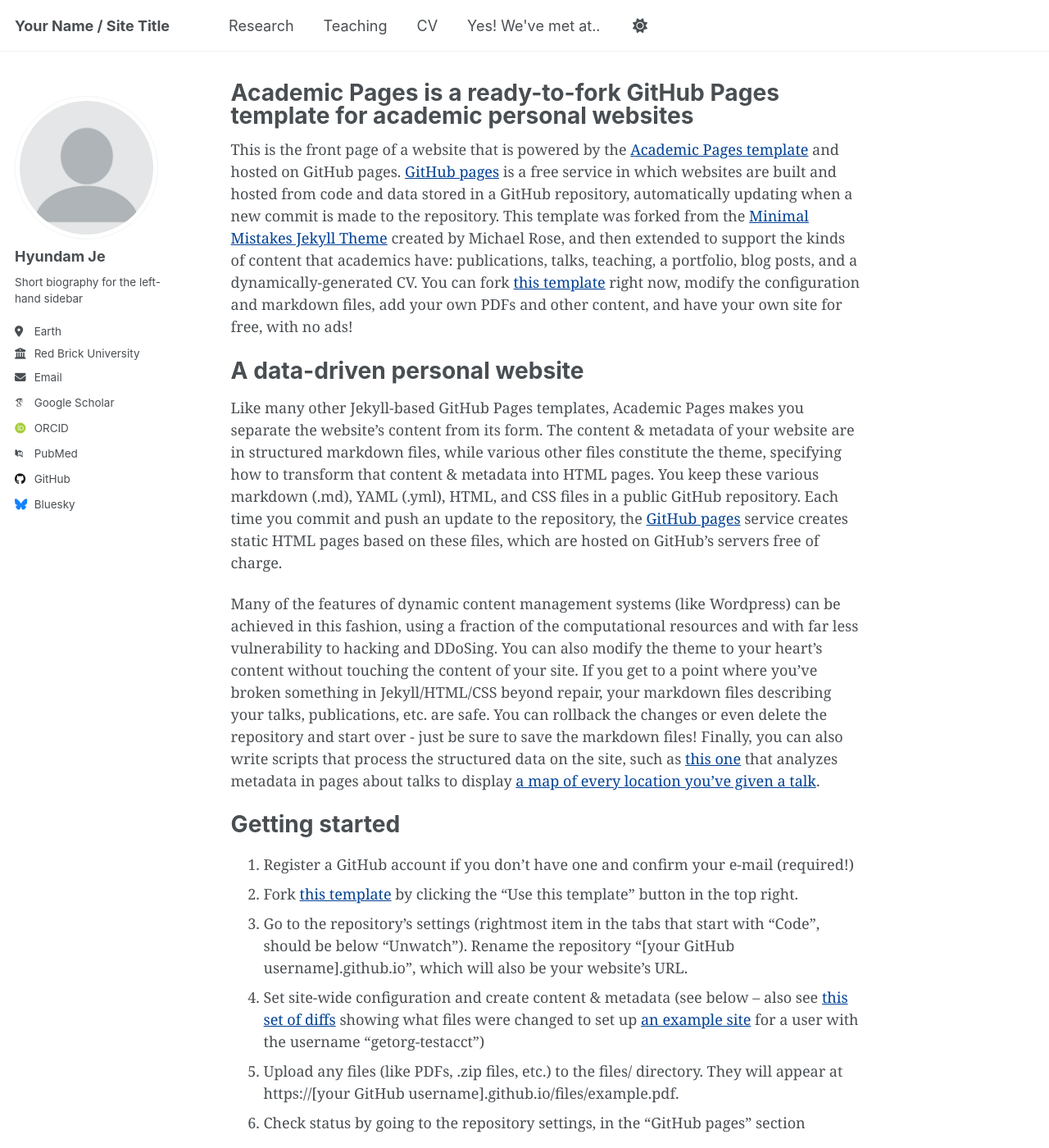
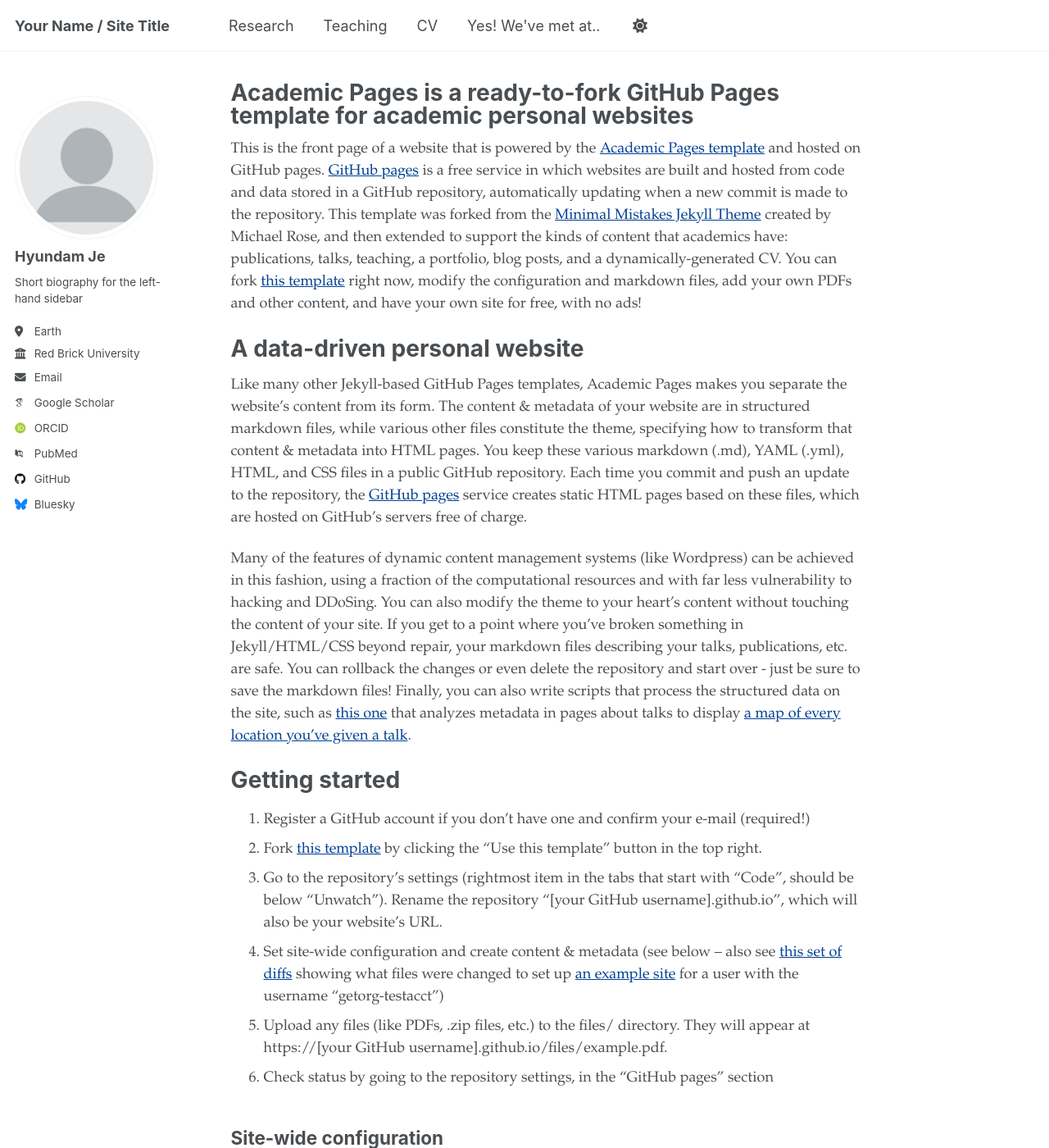
Before and after one commit to hyundamje/hyundamje.github.io, a Jekyll site: the page built from _pages/about.md, in a window 1280 px wide and 1400 px high. Shown: the whole window at 82% size. Built offline with Jekyll 4.4.1, drawn with Linux system fonts in a browser that asks for light colours; some web fonts are replaced.

Commit message:
Update _base.scss

```diff
--- a/_sass/layout/_base.scss
+++ b/_sass/layout/_base.scss
@@ -15,7 +15,7 @@
   margin: 0;
   padding: $masthead-height 0 0;
   padding-bottom: 9em;
-  font-family: Georgia, serif;
+  font-family: "Palatino Linotype", serif;
   line-height: 1.5;
 
   &.overflow--hidden {
```
